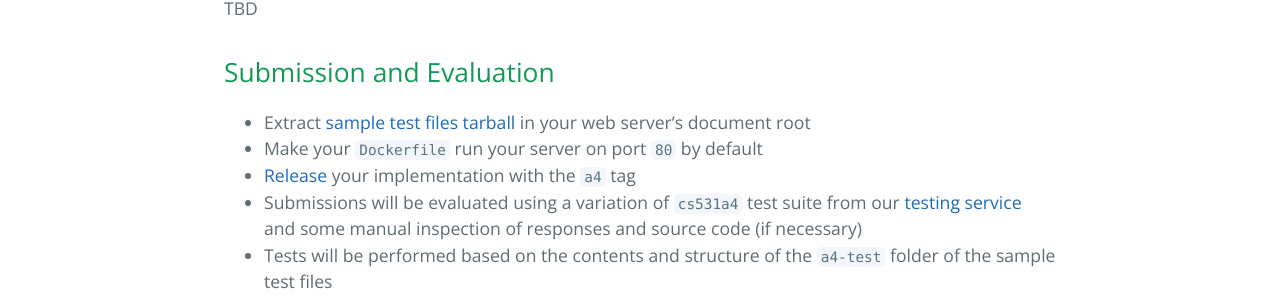
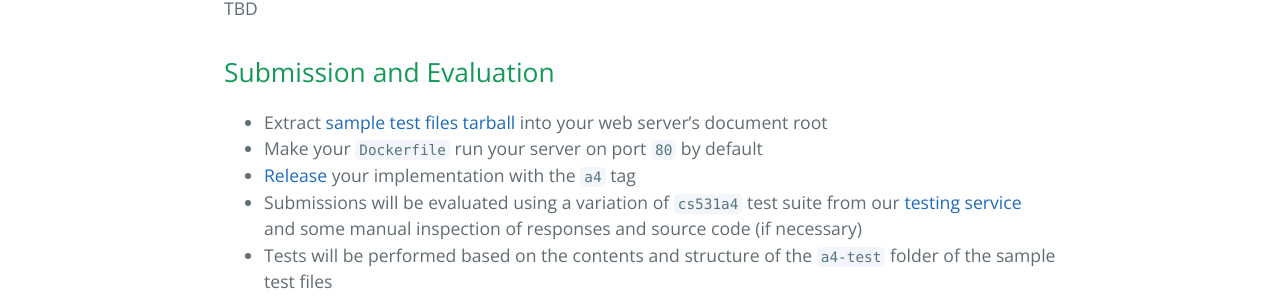
Before and after one commit to cs531-f19/cs531-f19.github.io, a Jekyll site: the page built from assignments/assignment-4.md, in a window 1280 px wide. Shown: the part 450-749 px from the top of the page. Built offline with Jekyll 4.4.1, drawn with Linux system fonts in a browser that asks for light colours; the repository's description, which GitHub fills in, is left out.

Commit message:
Fix a typo

```diff
--- a/_includes/submission.md
+++ b/_includes/submission.md
@@ -1,6 +1,6 @@
 ## Submission and Evaluation
 
-* Extract [sample test files tarball](https://raw.githubusercontent.com/ibnesayeed/webserver-tester/master/sample/cs531-test-files.tar.gz) in your web server's document root
+* Extract [sample test files tarball](https://raw.githubusercontent.com/ibnesayeed/webserver-tester/master/sample/cs531-test-files.tar.gz) into your web server's document root
 * Make your `Dockerfile` run your server on port `80` by default
 * [Release](https://help.github.com/en/articles/creating-releases) your implementation with the `{{ include.id }}` tag
 * Submissions will be evaluated using a variation of `cs531{{ include.id }}` test suite from our [testing service](https://cs531.cs.odu.edu/) and some manual inspection of responses and source code (if necessary)
```
